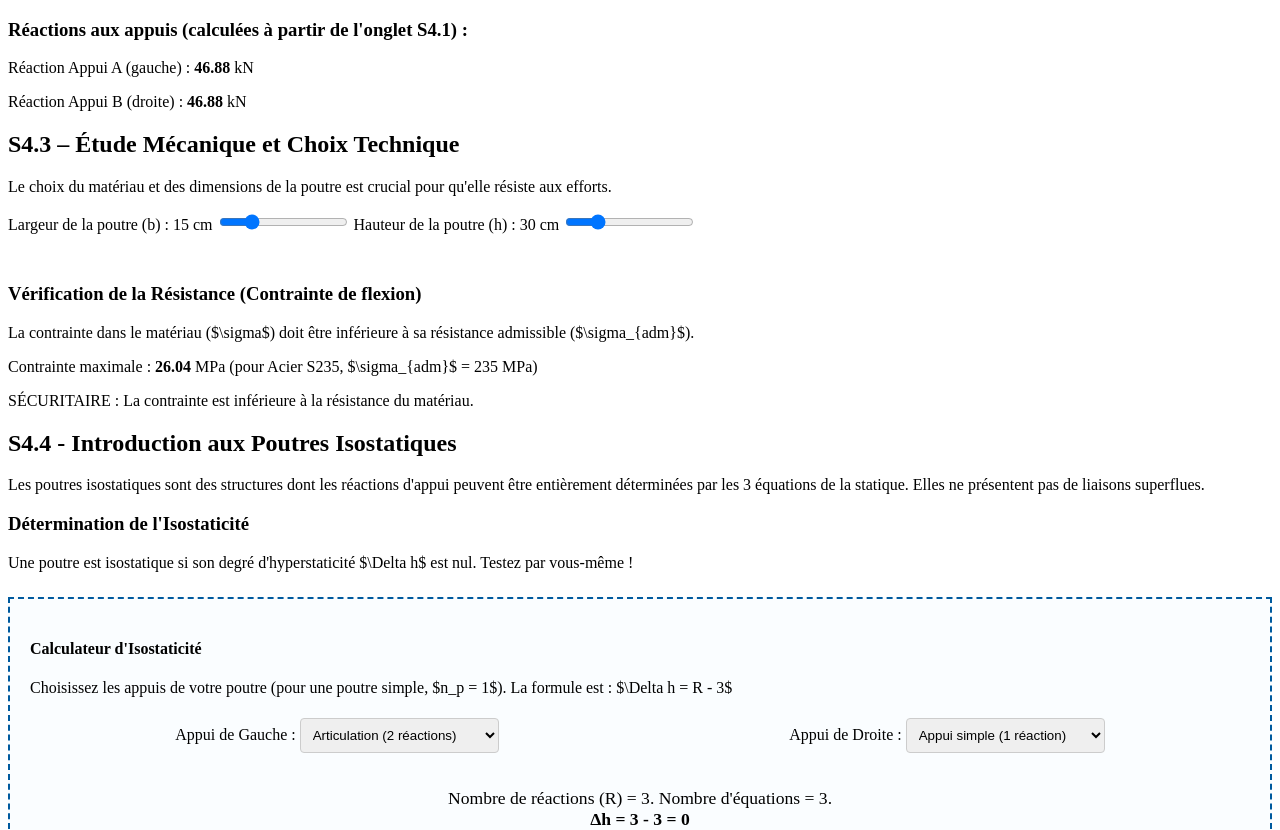
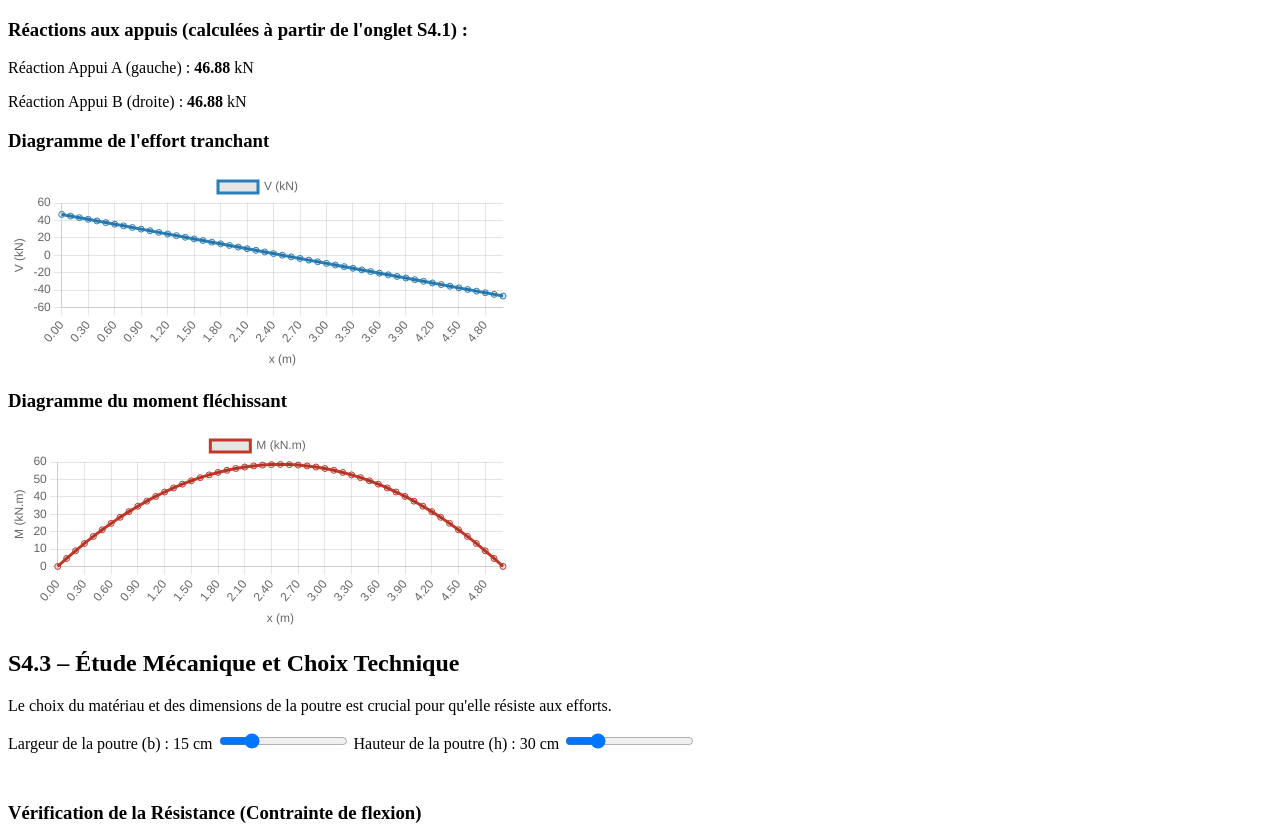
Before and after one commit to JPA31000/meca, a plain HTML site: page index.html in a window 1280 px wide. Shown: the part 640-1470 px from the top of the page. Drawn offline with nearby package versions, Linux system fonts and the light colour scheme.

Commit message:
Add shear and moment diagrams

```diff
--- a/index.html
+++ b/index.html
@@ -43,6 +43,10 @@
                 <p>Réaction Appui A (gauche) : <strong id="reactionA">...</strong> kN</p>
                 <p>Réaction Appui B (droite) : <strong id="reactionB">...</strong> kN</p>
             </div>
+            <h3>Diagramme de l'effort tranchant</h3>
+            <canvas id="shearCanvas" width="500" height="200"></canvas>
+            <h3>Diagramme du moment fléchissant</h3>
+            <canvas id="momentCanvas" width="500" height="200"></canvas>
         </div>
 
         <div id="Materiaux" class="tab-content">
@@ -132,6 +136,7 @@
 
     </div>
 
+    <script src="https://cdn.jsdelivr.net/npm/chart.js"></script>
     <script src="script.js"></script>
 </body>
 </html>
--- a/script.js
+++ b/script.js
@@ -12,6 +12,9 @@ document.addEventListener('DOMContentLoaded', () => {
 
     const poutreCanvas = document.getElementById('poutreCanvas');
     const ctx = poutreCanvas.getContext('2d');
+    const shearCanvas = document.getElementById('shearCanvas');
+    const momentCanvas = document.getElementById('momentCanvas');
+    let shearChart, momentChart;
     const reactionA = document.getElementById('reactionA');
     const reactionB = document.getElementById('reactionB');
 
@@ -50,6 +53,7 @@ document.addEventListener('DOMContentLoaded', () => {
         reactionA.textContent = (ra / 1000).toFixed(2);
         reactionB.textContent = (rb / 1000).toFixed(2);
         dessinerPoutreEquilibre(chargeTotale, (ra / 1000), (rb / 1000));
+        dessinerDiagrammes(chargeTotale, (ra / 1000), (rb / 1000));
 
         // Onglet 3: Mécanique et Résistance
         const b_cm = parseFloat(poutreLargeurInput.value);
@@ -76,7 +80,7 @@ document.addEventListener('DOMContentLoaded', () => {
     }
 
     // --- FONCTION POUR DESSINER LA POUTRE (ONGLET 2) ---
-    function dessinerPoutreEquilibre(charge, ra, rb) {
+function dessinerPoutreEquilibre(charge, ra, rb) {
         ctx.clearRect(0, 0, poutreCanvas.width, poutreCanvas.height);
         const yPoutre = 100, xStart = 50, xEnd = 450;
         ctx.fillStyle = '#555';
@@ -97,6 +101,35 @@ document.addEventListener('DOMContentLoaded', () => {
         ctx.beginPath(); ctx.moveTo(xEnd, yPoutre + 50); ctx.lineTo(xEnd, yPoutre + 10); ctx.stroke();
         ctx.beginPath(); ctx.moveTo(xEnd, yPoutre + 10); ctx.lineTo(xEnd - 6, yPoutre + 16); ctx.lineTo(xEnd + 6, yPoutre + 16); ctx.stroke();
         ctx.fillText(`RB = ${rb.toFixed(2)} kN`, xEnd - 20, yPoutre + 70);
+    }
+
+    // --- FONCTION POUR DESSINER LES DIAGRAMMES DE V ET M ---
+    function dessinerDiagrammes(charge, ra, rb) {
+        const L = LONGUEUR_POUTRE;
+        const n = 50;
+        const labels = [];
+        const shear = [];
+        const moment = [];
+        for (let i = 0; i <= n; i++) {
+            const x = (L / n) * i;
+            labels.push(x.toFixed(2));
+            shear.push(ra - charge * x);
+            moment.push(ra * x - 0.5 * charge * x * x);
+        }
+
+        if (shearChart) shearChart.destroy();
+        shearChart = new Chart(shearCanvas, {
+            type: 'line',
+            data: { labels: labels, datasets: [{ label: 'V (kN)', data: shear, borderColor: '#2980b9', fill: false }] },
+            options: { responsive: false, scales: { x: { title: { display: true, text: 'x (m)' } }, y: { title: { display: true, text: 'V (kN)' } } } }
+        });
+
+        if (momentChart) momentChart.destroy();
+        momentChart = new Chart(momentCanvas, {
+            type: 'line',
+            data: { labels: labels, datasets: [{ label: 'M (kN.m)', data: moment, borderColor: '#c0392b', fill: false }] },
+            options: { responsive: false, scales: { x: { title: { display: true, text: 'x (m)' } }, y: { title: { display: true, text: 'M (kN.m)' } } } }
+        });
     }
 
     // --- NOUVELLE FONCTION POUR LE CALCULATEUR D'ISOSTATICITÉ ---
```
